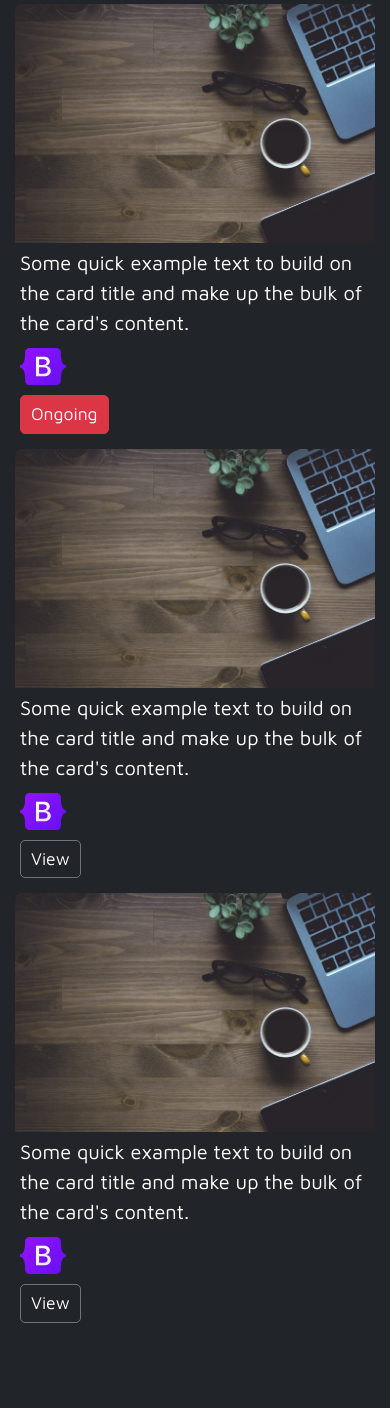
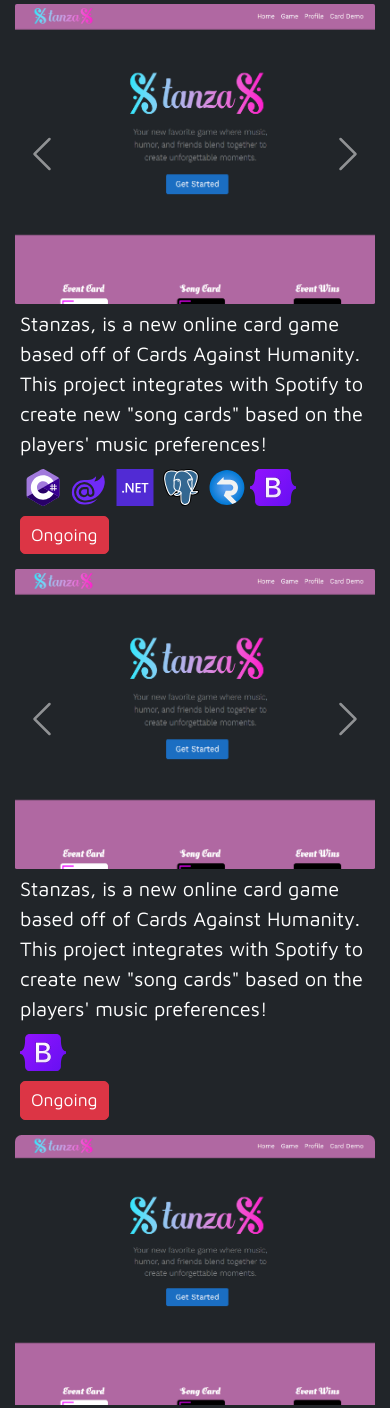
Before and after one commit to BrandonBuckner/Portfolio, a plain HTML site: page projects.html in a window 390 px wide. Shown: the part 332-1740 px from the top of the page. Before the commit the page ends 1690 px from the top, so only its background shows below. Drawn offline with nearby package versions, Linux system fonts and the light colour scheme.

Commit message:
Continued work on projects page

```diff
--- a/assets/style.css
+++ b/assets/style.css
@@ -30,6 +30,17 @@ body {
 
 #aboutPage {
     color: whitesmoke;
+}
+
+#projectsPage .carousel-item img {
+    height: 400px;
+    border-radius: 0.5%;
+}
+
+@media (max-width: 1000px)  {
+    #projectsPage .carousel-item img {
+        height: 300px;
+    }
 }
 
 .fade-in {
--- a/projects.html
+++ b/projects.html
@@ -16,7 +16,7 @@
   <title>Portfolio</title>
 </head>
 
-<body>
+<body id="projectsPage">
   <header>
     <nav class="container navbar navbar-expand-sm">
       <div class="container-fluid">
@@ -56,8 +56,73 @@
         </div>
         <div class="row row-cols-1 row-cols-sm-2 py-2 g-2">
           <div class="card bg-transparent border-0">
-            <img class="card-img-top" src="./assets/dark-desk.jpg" alt="Card image cap">
-              <p class="card-body card-text text-white p-1 m-0">Some quick example text to build on the card title and make up the bulk of the card's content.</p>
+            <div id="Stanza" class="carousel slide">
+              <div class="carousel-inner">
+                <div class="carousel-item active">
+                  <img src="./assets/Stanza/Home1.png" class="d-block w-100" alt="Stanza's homepage">
+                </div>
+                <div class="carousel-item">
+                  <img src="./assets/Stanza/Home2.png" class="d-block w-100" alt="Stanza's homepage part 2">
+                </div>
+                <div class="carousel-item">
+                  <img src="./assets/Stanza/CardDemo.png" class="d-block w-100" alt="Stanza's Card Demo">
+                </div>
+                <div class="carousel-item">
+                  <img src="./assets/Stanza/Lobby.png" class="d-block w-100" alt="Picture of Stanza Lobby">
+                </div>
+              </div>
+              <button class="carousel-control-prev" type="button" data-bs-target="#Stanza" data-bs-slide="prev">
+                <span class="carousel-control-prev-icon" aria-hidden="true"></span>
+                <span class="visually-hidden">Previous</span>
+              </button>
+              <button class="carousel-control-next" type="button" data-bs-target="#Stanza" data-bs-slide="next">
+                <span class="carousel-control-next-icon" aria-hidden="true"></span>
+                <span class="visually-hidden">Next</span>
+              </button>
+            </div>
+              <p class="card-body card-text text-white p-1 m-0">Stanzas, is a new online card game based off of Cards Against Humanity. This project integrates
+                with Spotify to create new "song cards" based on the players' music preferences!
+              </p>
+              <div class="container p-1">
+                <div class="d-flex justify-content-start pb-2 align-items-center">
+                  <img src="./assets/Logo_C_sharp.svg" height="37" width=46 alt="C# icon">
+                  <img src="./assets/blazor.svg" height="37" width=46 alt="Blazor icon">
+                  <img src="./assets/Microsoft_.NET_logo.svg" height="37" width=46 alt=".NET icon">
+                  <img src="./assets/postgresql-icon.svg" height="37" width=46 alt="Postgres icon">
+                  <img src="./assets/10052-icon-service-SignalR.svg" height="37" width=46 alt="SignalR icon">
+                  <img src="./assets/bootstrap-logo.svg" height="37" width=46 alt="Bootstrap icon">
+                </div>
+                <a class="btn btn-sm btn-outline-danger btn-danger text-white">Ongoing</a>
+              </div>
+          </div>
+          <div class="card bg-transparent border-0">
+            <div id="Stanza2" class="carousel slide">
+              <div class="carousel-inner">
+                <div class="carousel-item active">
+                  <img src="./assets/Stanza/Home1.png" class="d-block w-100" alt="Stanza's homepage">
+                </div>
+                <div class="carousel-item">
+                  <img src="./assets/Stanza/Home2.png" class="d-block w-100" alt="Stanza's homepage part 2">
+                </div>
+                <div class="carousel-item">
+                  <img src="./assets/Stanza/CardDemo.png" class="d-block w-100" alt="Stanza's Card Demo">
+                </div>
+                <div class="carousel-item">
+                  <img src="./assets/Stanza/Lobby.png" class="d-block w-100" alt="Picture of Stanza Lobby">
+                </div>
+              </div>
+              <button class="carousel-control-prev" type="button" data-bs-target="#Stanza2" data-bs-slide="prev">
+                <span class="carousel-control-prev-icon" aria-hidden="true"></span>
+                <span class="visually-hidden">Previous</span>
+              </button>
+              <button class="carousel-control-next" type="button" data-bs-target="#Stanza2" data-bs-slide="next">
+                <span class="carousel-control-next-icon" aria-hidden="true"></span>
+                <span class="visually-hidden">Next</span>
+              </button>
+            </div>
+              <p class="card-body card-text text-white p-1 m-0">Stanzas, is a new online card game based off of Cards Against Humanity. This project integrates
+                with Spotify to create new "song cards" based on the players' music preferences!
+              </p>
               <div class="container p-1">
                 <div class="d-flex justify-content-start pb-2 align-items-center">
                   <img src="./assets/bootstrap-logo.svg" height="37" width=46 alt="Bootstrap icon">
@@ -66,17 +131,7 @@
               </div>
           </div>
           <div class="card bg-transparent border-0">
-            <img class="card-img-top" src="./assets/dark-desk.jpg" alt="Card image cap">
-              <p class="card-body card-text text-white p-1 m-0">Some quick example text to build on the card title and make up the bulk of the card's content.</p>
-              <div class="container p-1">
-                <div class="d-flex justify-content-start pb-2 align-items-center">
-                  <img src="./assets/bootstrap-logo.svg" height="37" width=46 alt="Bootstrap icon">
-                </div>
-                <a class="btn btn-sm btn-outline-secondary text-white">View</a>
-              </div>
-          </div>
-          <div class="card bg-transparent border-0">
-            <img class="card-img-top" src="./assets/dark-desk.jpg" alt="Card image cap">
+            <img class="card-img-top" src="./assets/Stanza/Home1.png" alt="Card image cap">
               <p class="card-body card-text text-white p-1 m-0">Some quick example text to build on the card title and make up the bulk of the card's content.</p>
               <div class="container p-1">
                 <div class="d-flex justify-content-start pb-2 align-items-center">
```
Also changed, not shown: assets/10052-icon-service-SignalR.svg (added), assets/Logo_C_sharp.svg (added), assets/Microsoft_.NET_logo.svg (added), assets/Stanza/CardDemo.png (added), assets/Stanza/Home1.png (added), assets/Stanza/Home2.png (added), assets/Stanza/Lobby.png (added), assets/blazor.svg (added), assets/postgresql-icon.svg (added).
